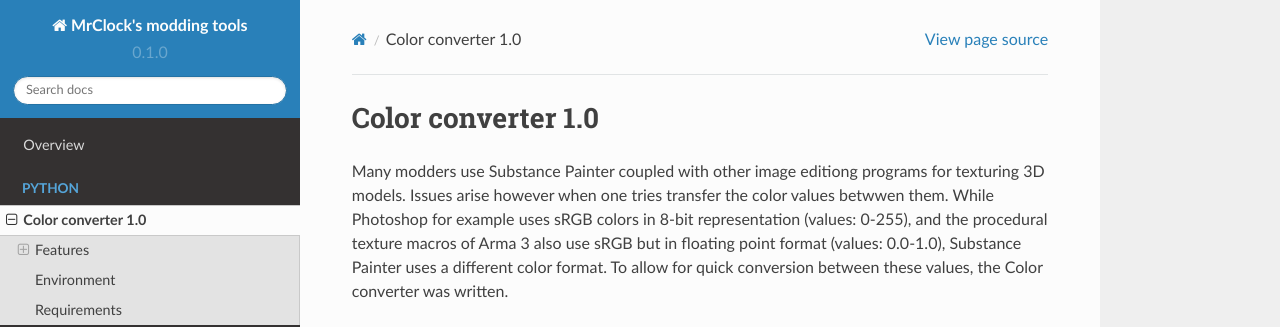
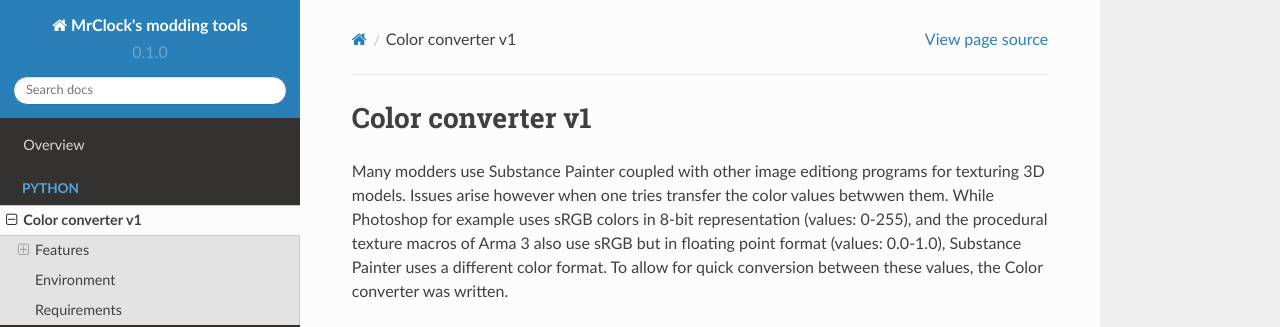
Before and after one commit to MrClock8163/ToolDocumentation, a Sphinx documentation site: the page built from docs/source/python/colorconverter.rst, in a window 1280 px wide and 1049 px high. Shown: the top 327 px of the window. Built offline with Sphinx 7.4.7 and the Read the Docs theme 2.0.0, drawn with Linux system fonts in a browser that asks for light colours.

Commit message:
Update colorconverter.rst

```diff
--- a/docs/source/python/colorconverter.rst
+++ b/docs/source/python/colorconverter.rst
@@ -1,4 +1,4 @@
-Color converter 1.0
+Color converter v1
 ===============
 
 Many modders use Substance Painter coupled with other image editiong programs for texturing 3D models.
```
